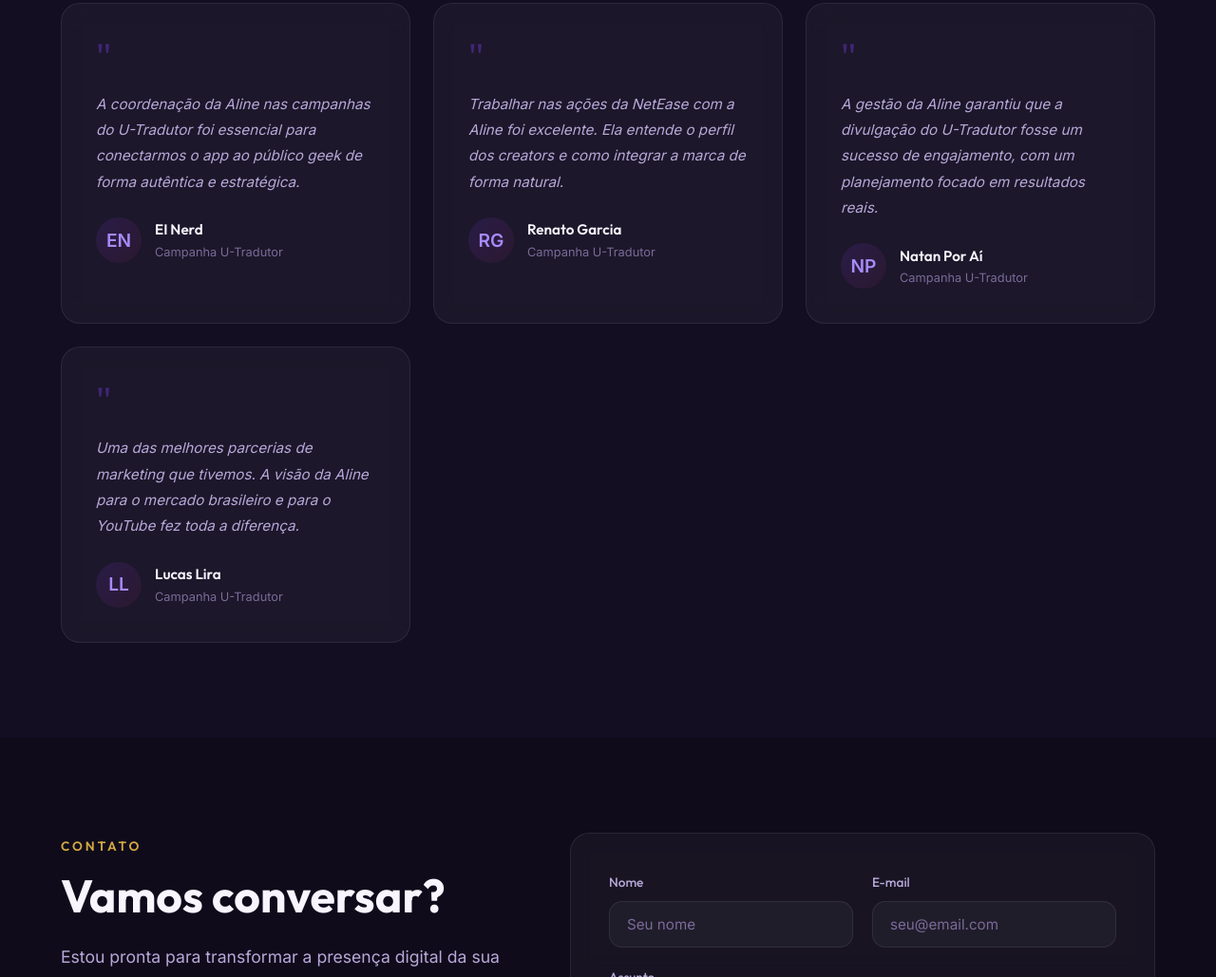
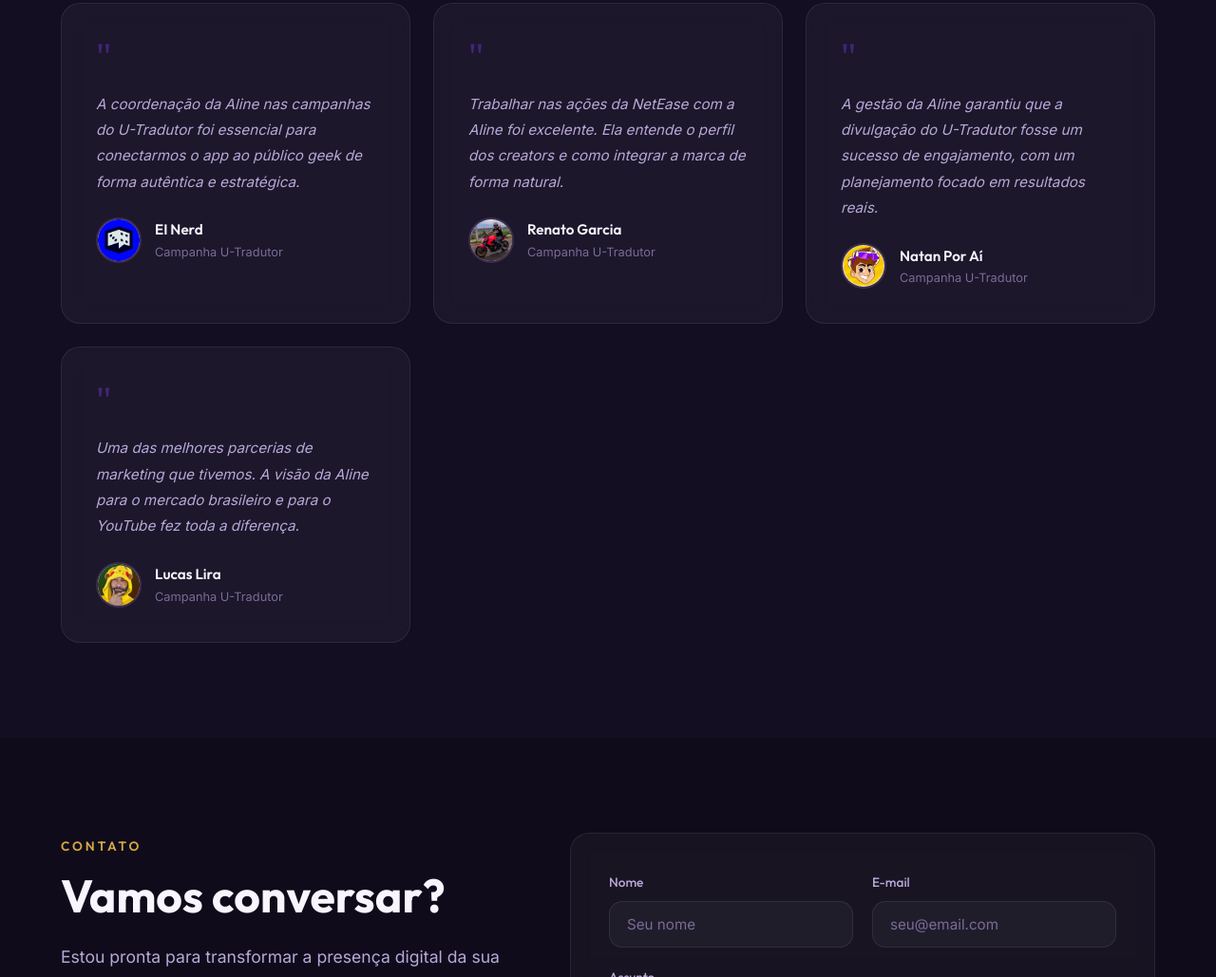
Before and after one commit to Thiago9220/Portfolio-Aline, a plain HTML site: page index.html in a window 1280 px wide. Shown: the part 4706-5735 px from the top of the page at 95% size. Drawn offline with Linux system fonts and the light colour scheme.

Commit message:
adiciona imagens em parcerias

```diff
--- a/index.html
+++ b/index.html
@@ -317,7 +317,9 @@
             A coordenação da Aline nas campanhas do U-Tradutor foi essencial para conectarmos o app ao público geek de forma autêntica e estratégica.
           </p>
           <div class="testimonial-author">
-            <div class="testimonial-avatar">EN</div>
+            <div class="testimonial-avatar">
+              <img src="assets/einerd.png" alt="EI Nerd">
+            </div>
             <div class="testimonial-info">
               <h4>EI Nerd</h4>
               <p>Campanha U-Tradutor</p>
@@ -331,7 +333,9 @@
             Trabalhar nas ações da NetEase com a Aline foi excelente. Ela entende o perfil dos creators e como integrar a marca de forma natural.
           </p>
           <div class="testimonial-author">
-            <div class="testimonial-avatar">RG</div>
+            <div class="testimonial-avatar">
+              <img src="assets/renatogarcia.png" alt="Renato Garcia">
+            </div>
             <div class="testimonial-info">
               <h4>Renato Garcia</h4>
               <p>Campanha U-Tradutor</p>
@@ -345,7 +349,9 @@
             A gestão da Aline garantiu que a divulgação do U-Tradutor fosse um sucesso de engajamento, com um planejamento focado em resultados reais.
           </p>
           <div class="testimonial-author">
-            <div class="testimonial-avatar">NP</div>
+            <div class="testimonial-avatar">
+              <img src="assets/natanporai.png" alt="Natan Por Aí">
+            </div>
             <div class="testimonial-info">
               <h4>Natan Por Aí</h4>
               <p>Campanha U-Tradutor</p>
@@ -359,7 +365,9 @@
             Uma das melhores parcerias de marketing que tivemos. A visão da Aline para o mercado brasileiro e para o YouTube fez toda a diferença.
           </p>
           <div class="testimonial-author">
-            <div class="testimonial-avatar">LL</div>
+            <div class="testimonial-avatar">
+              <img src="assets/lucaslira.png" alt="Lucas Lira">
+            </div>
             <div class="testimonial-info">
               <h4>Lucas Lira</h4>
               <p>Campanha U-Tradutor</p>
--- a/styles.css
+++ b/styles.css
@@ -869,6 +869,14 @@ section {
   font-weight: 700;
   color: var(--primary-light);
   flex-shrink: 0;
+  overflow: hidden;
+  border: 2px solid var(--border-glass);
+}
+
+.testimonial-avatar img {
+  width: 100%;
+  height: 100%;
+  object-fit: cover;
 }
 
 .testimonial-info h4 {
```
Also changed, not shown: assets/einerd.png (added), assets/lucaslira.png (added), assets/natanporai.png (added), assets/renatogarcia.png (added).
